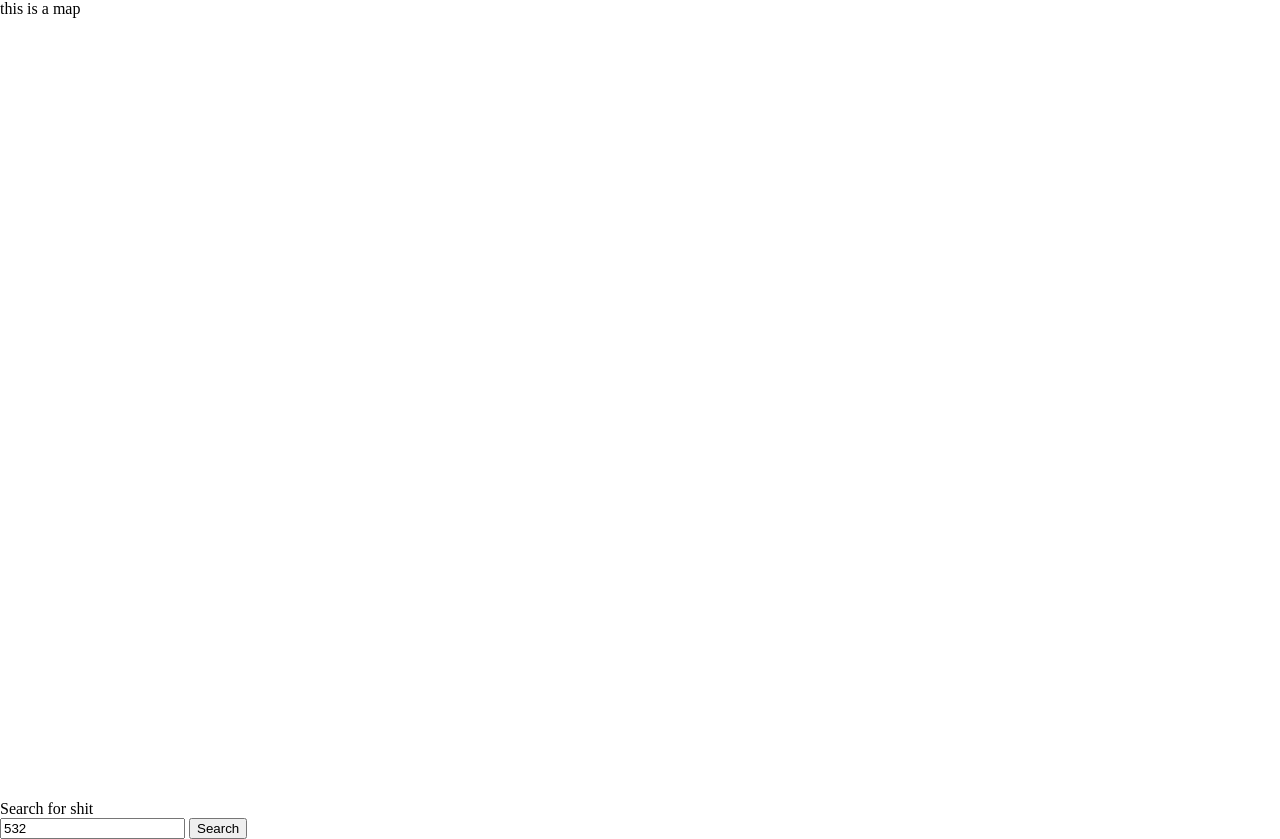
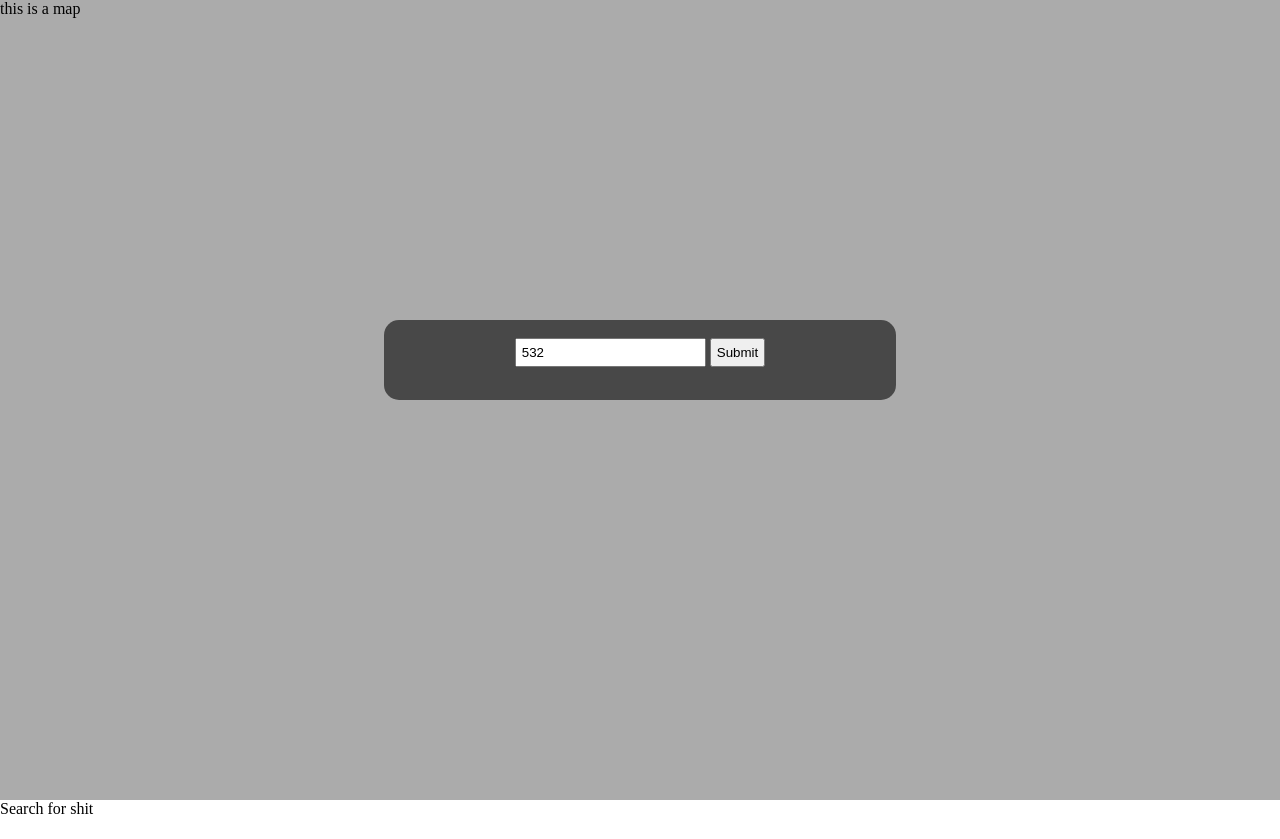
Before and after one commit to peterhuson/wanderblue, a website: page public/index.html in a window 1280 px wide. After the commit the page ends 818 px from the top, so only its background shows below. Drawn offline with nearby package versions, Linux system fonts and the light colour scheme; some packages are replaced by stand-ins of ours; no server answers.

Commit message:
made it pretty

```diff
--- a/public/index.css
+++ b/public/index.css
@@ -13,3 +13,30 @@
     height: 100%;
     width: 100%;
 }
+#price-form {
+	text-align: center;
+}
+input {
+    text-align: left;
+    padding: 5px;
+}
+#search-bar {
+    top: 40%;
+    margin: auto;
+    align-content: center;
+    background-color: #00000094;
+    border-radius: 15px;
+    width: 40%;
+    height: 10%;
+    position: relative;
+}
+.overlay {
+	width: 100%;
+    height: 100%;
+    position: fixed;
+    left: 0%;
+    top: 0%;
+}
+.shaded {
+	background-color: #00000054;
+}
--- a/public/index.html
+++ b/public/index.html
@@ -2,55 +2,7 @@
 <script src="http://localhost:3000/socket.io/socket.io.js"></script>
 <link rel="stylesheet" href="/index.css">
 <script>
-$(document).ready(function(){
-    // Connect to our node/websockets server
-    var socket = io.connect('http://localhost:3000');
 
-    // DEBUGGGINGNGNGNGNGNGNNG
-    $('input[name="funds"]').val((Math.floor(Math.random() * 1000) + 1) )
-
-    // Initial set of notes, loop through and add to list
-    socket.on('initial notes', function(data){
-        var html = ''
-        for (var i = 0; i < data.length; i++){
-            // We store html as a var then add to DOM after for efficiency
-            html += '<li>' + data[i].note + '</li>'
-        }
-        $('#notes').html(html)
-    })
-
-    // New note emitted, add it to our list of current notes
-    socket.on('new note', function(data){
-        $('#notes').append('<li>' + data.note + '</li>')
-    })
-
-    // New socket connected, display new count on page
-    socket.on('users connected', function(data){
-        $('#usersConnected').html('Users connected: ' + data)
-    })
-
-    socket.on('we got da flights!', function(data){
-        alert(JSON.stringify(data))
-        $('table.flights').show()
-        html = "<tr><th>Departs</th><th>Arrives</th><th>Price</th></tr>"
-        for (var i = 0; i < data.length; i++){
-            // We store html as a var then add to DOM after for efficiency
-            html += '<tr><td>'+data[i].depart+'</td><td>'+data[i].arrive+'</td><td>'+data[i].price+'</td></tr>'
-        }
-        $('table.flights').html(html)
-    })
-
-    // Add a new (random) note, emit to server to let others know
-    $('#newNote').click(function(){
-        var newNote = 'This is a random ' + (Math.floor(Math.random() * 100) + 1)  + ' note'
-        socket.emit('new note', {note: newNote})
-    })
-    // Query for flights within funding limit
-    $('#updateFlights').click(function(){
-        var money = Math.round($('input[name="funds"]').val())
-        socket.emit('max price', {amt: money})
-    })
-})
 function initMap() {
         var uluru = {lat: 31.9686, lng: -99.9018};
         var map = new google.maps.Map(document.getElementById('map'), {
@@ -499,6 +451,59 @@ function initMap() {
         setTimeout(function(){
                 $.loadScript('https://maps.googleapis.com/maps/api/js?key=AIzaSyAuERUq-c_f79EH9py6m9MC8PtA5Tesa8w&callback=initMap')
         },1000);
+        $(document).ready(function(){
+    // Connect to our node/websockets server
+    var socket = io.connect('http://localhost:3000');
+
+    // DEBUGGGINGNGNGNGNGNGNNG
+    $('input[name="funds"]').val((Math.floor(Math.random() * 1000) + 1) )
+
+    // Initial set of notes, loop through and add to list
+    socket.on('initial notes', function(data){
+        var html = ''
+        for (var i = 0; i < data.length; i++){
+            // We store html as a var then add to DOM after for efficiency
+            html += '<li>' + data[i].note + '</li>'
+        }
+        $('#notes').html(html)
+    })
+
+    // New note emitted, add it to our list of current notes
+    socket.on('new note', function(data){
+        $('#notes').append('<li>' + data.note + '</li>')
+    })
+
+    // New socket connected, display new count on page
+    socket.on('users connected', function(data){
+        $('#usersConnected').html('Users connected: ' + data)
+    })
+
+    socket.on('we got da flights!', function(data){
+        //alert(JSON.stringify(data))
+        $('table.flights').show()
+        html = "<tr><th>Departs</th><th>Arrives</th><th>Price</th></tr>"
+        for (var i = 0; i < data.length; i++){
+            // We store html as a var then add to DOM after for efficiency
+            html += '<tr><td>'+data[i].depart+'</td><td>'+data[i].arrive+'</td><td>'+data[i].price+'</td></tr>'
+        }
+        //$('table.flights').html(html)
+    })
+
+    // Add a new (random) note, emit to server to let others know
+    $('#newNote').click(function(){
+        var newNote = 'This is a random ' + (Math.floor(Math.random() * 100) + 1)  + ' note'
+        socket.emit('new note', {note: newNote})
+    })
+    // Query for flights within funding limit
+    $('#price-form').submit(function(){
+        $('.overlay').removeClass('shaded')
+        $('.overlay').animate({"width":"25%", "height":"15%"}, 1000);
+        $('#search-bar').animate({'left':'10%', 'top':'10%', 'width':'80%', 'height':'80%'},1000);
+        $('#search-bar').fadeTo("slow", 0.7 );
+        var money = Math.round($('input[name="funds"]').val())
+        socket.emit('max price', {amt: money})
+    })
+})
 </script>
 <!--<script async defer
     src="http://maps.googleapis.com/maps/api/js?key=AIzaSyD8EIVvr2vC4vlKS8KT_jJnwBDBsFKIfeQ&callback=initMap">
@@ -510,10 +515,14 @@ function initMap() {
 </div>
 <div id="usersConnected"></div>
 <div id="newNote">Search for shit</div>
-<form onsubmit="event.preventDefault();">
-    <input type="text" name="funds" width="100" placeholder="How much money do you have? "></input>
-    <button id="updateFlights">Search</button>
-</form>
+<div class="overlay shaded">
+    <div id="search-bar">
+        <form id="price-form" onsubmit="event.preventDefault();">
+            <input type="text" name="funds" width="100" placeholder="How much money do you have? "></input>
+            <input type="submit">
+        </form>
+    </div>
+</div>
 <table class="flights" style="display: none;"><tbody>
 <tr><th>Departs</th><th>Arrives</th><th>Price</th></tr>
 <tr><td>ur mum</td><td>on time</td><td>300</td></tr></tbody></table>
--- a/server.js
+++ b/server.js
@@ -71,7 +71,7 @@ io.sockets.on('connection', function(socket){
         max = Math.round(data.amt)
         var flights = []
         // Filter all flights by the maximum price
-        db.query('SELECT * FROM flights WHERE price < (?)', max)
+        db.query('SELECT * FROM socketstest.LowestFares WHERE (DollarFare + DollarTax) < (?) AND Origin = "SEA" Order BY DollarFare ASC', max)
             .on('result', function(flight){
                 // Push results onto the array of flights
                 flights.push(flight)
```
Lines whose indentation alone changed are shown as unchanged.
